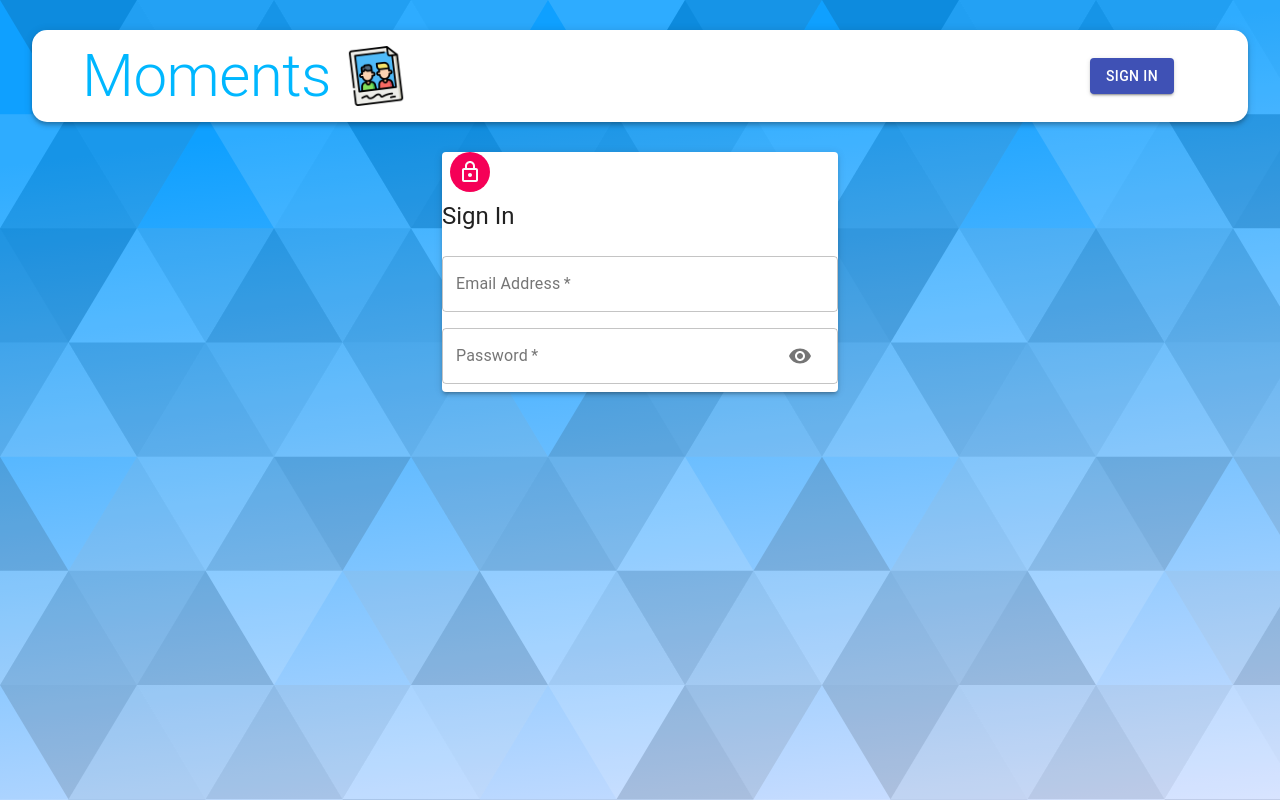
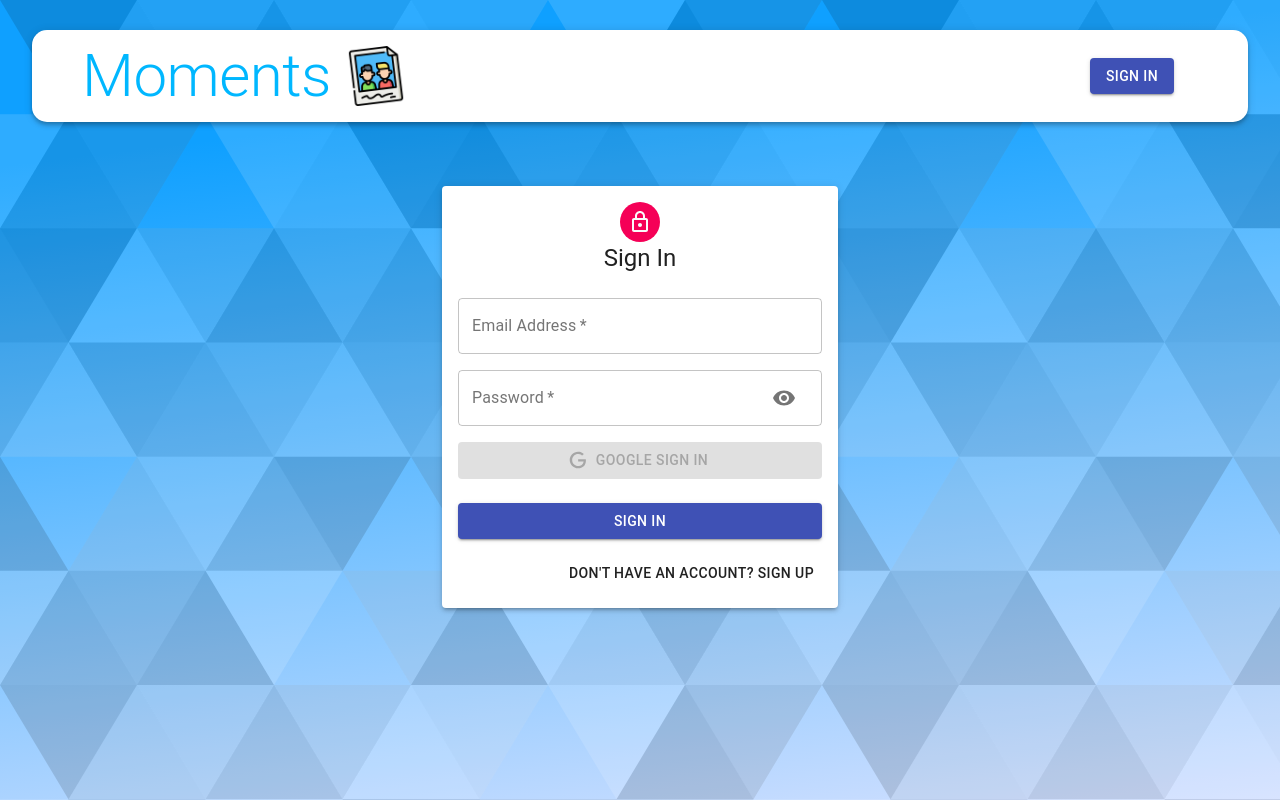
Before and after one commit to hesihui/Moments, a React (Create React App) app in the folder client/: page /auth in a window 1280 px wide. Built offline with nearby package versions, Linux system fonts and the light colour scheme.

Commit message:
authentication v1.1

```diff
--- a/client/package.json
+++ b/client/package.json
@@ -15,13 +15,12 @@
     "react": "^16.12.0",
     "react-dom": "^16.12.0",
     "react-file-base64": "^1.0.3",
-    "react-google-login": "^5.2.2",
+    "react-google-login": "^5.1.25",
     "react-redux": "^7.1.3",
     "react-router-dom": "^5.2.0",
     "react-scripts": "3.4.1",
     "redux": "^4.0.5",
-    "redux-thunk": "^2.3.0",
-    "web-vitals": "^2.1.4"
+    "redux-thunk": "^2.3.0"
   },
   "scripts": {
     "start": "react-scripts start",
--- a/client/src/components/Auth/Auth.js
+++ b/client/src/components/Auth/Auth.js
@@ -1,16 +1,18 @@
 import React, { useState } from 'react';
 import {Avatar, Button, Paper, Grid, Typography, Container, TextField} from "@material-ui/core";
+import { GoogleLogin } from 'react-google-login';
+
 import LockOutlinedIcon from '@material-ui/icons/LockOutlined';
 
 import useStyles from './styles';
 
 import Input from './Input';
+import Icon from "./icon";
 
 const Auth = () => {
     const classes = useStyles();
     const [showPassword, setShowPassword] = useState(false);
-
-    const isSignup = false;
+    const [isSignup, setIsSignUp] = useState(false);
 
     const handleShowPassword = () => setShowPassword( (prevShowPassword) => !prevShowPassword);
 
@@ -22,9 +24,23 @@
 
     }
 
+    const switchMode = () => {
+        setIsSignUp((prevIsSignUp) => !prevIsSignUp);
+        handleShowPassword(false);
+    };
+
+    const googleSuccess = async (res) => {
+        console.log(res);
+    };
+
+    const googleFailure = (error) => {
+        console.log("failure!");
+        console.log(error);
+    };
+
     return (
         <Container component="main" maxWidth="xs">
-            <Paper classes={classes.paper} elevation={3}>
+            <Paper className={classes.paper} elevation={3}>
                 <Avatar className={classes.avatar}>
                     <LockOutlinedIcon />
                 </Avatar>
@@ -54,8 +70,44 @@
                                handleShowPassword={handleShowPassword}
                         />
                         {
-                            isSignup && <Input name="confirmPassword" label/>
+                            isSignup && <Input name="confirmPassword"
+                                               label="Repeat Password"
+                                               handleChange={handleChange}
+                                                type="password"
+                            />
                         }
+                    </Grid>
+                    <GoogleLogin
+                        clientId=""
+                        render={(renderProps) => (
+                            <Button className={classes.googleButton}
+                                    color="primary"
+                                    fullWidth
+                                    onClick={renderProps.onClick}
+                                    disabled={renderProps.disabled}
+                                    startIcon={<Icon />}
+                                    variant="contained"
+                            >
+                                Google Sign In
+                            </Button>
+                        )}
+                        onSuccess={googleSuccess}
+                        onFailure={googleFailure}
+                        cookiePolicy="single_host_origin"
+                    />
+                    <Button type="submit" fullWidth variant="contained" color="primary"
+                        className={classes.submit}
+                    >
+                        {isSignup ? 'Sign Up' : 'Sign In'}
+                    </Button>
+                    <Grid container justify="flex-end">
+                        <Grid item>
+                            <Button onClick={switchMode}>
+                                {
+                                    isSignup ? 'Already have an account? Sign In' : 'Don\'t have an account? Sign Up'
+                                }
+                            </Button>
+                        </Grid>
                     </Grid>
                 </form>
             </Paper>
--- a/client/src/components/Auth/Input.js
+++ b/client/src/components/Auth/Input.js
@@ -17,7 +17,7 @@
                 label={label}
                 autoFocus={autoFocus}
                 type={type}
-                InputProps={ name === 'password' && {
+                InputProps={ name === 'password' ? {
                     endAdornment: (
                         <InputAdornment position="end">
                             <IconButton onClick={handleShowPassword}>
@@ -25,7 +25,7 @@
                             </IconButton>
                         </InputAdornment>
                     )
-                }}
+                } : null}
             />
         </Grid>
     );
--- /dev/null
+++ b/client/src/components/Auth/icon.js
@@ -0,0 +1,12 @@
+import React from 'react';
+
+const icon = () => (
+    <svg style={{ width: '20px', height: '20px' }} viewBox="0 0 24 24">
+        <path
+            fill="currentColor"
+            d="M21.35,11.1H12.18V13.83H18.69C18.36,17.64 15.19,19.27 12.19,19.27C8.36,19.27 5,16.25 5,12C5,7.9 8.2,4.73 12.2,4.73C15.29,4.73 17.1,6.7 17.1,6.7L19,4.72C19,4.72 16.56,2 12.1,2C6.42,2 2.03,6.8 2.03,12C2.03,17.05 6.16,22 12.25,22C17.6,22 21.5,18.33 21.5,12.91C21.5,11.76 21.35,11.1 21.35,11.1V11.1Z"
+        />
+    </svg>
+);
+
+export default icon;
--- a/client/src/components/Auth/styles.js
+++ b/client/src/components/Auth/styles.js
@@ -1,5 +1,3 @@
-
-
 import { makeStyles } from '@material-ui/core/styles';
 
 export default makeStyles((theme) => ({
@@ -16,7 +14,7 @@
         },
     },
     avatar: {
-        margin: theme.spacing(1),
+        alignItems: 'center',
         backgroundColor: theme.palette.secondary.main,
     },
     form: {
@@ -27,6 +25,6 @@
         margin: theme.spacing(3, 0, 2),
     },
     googleButton: {
-        marginBottom: theme.spacing(2),
+        marginTop: theme.spacing(2)
     },
 }));
```
Also changed, not shown: 1 other file (tests, documents, lock files or other folders).
